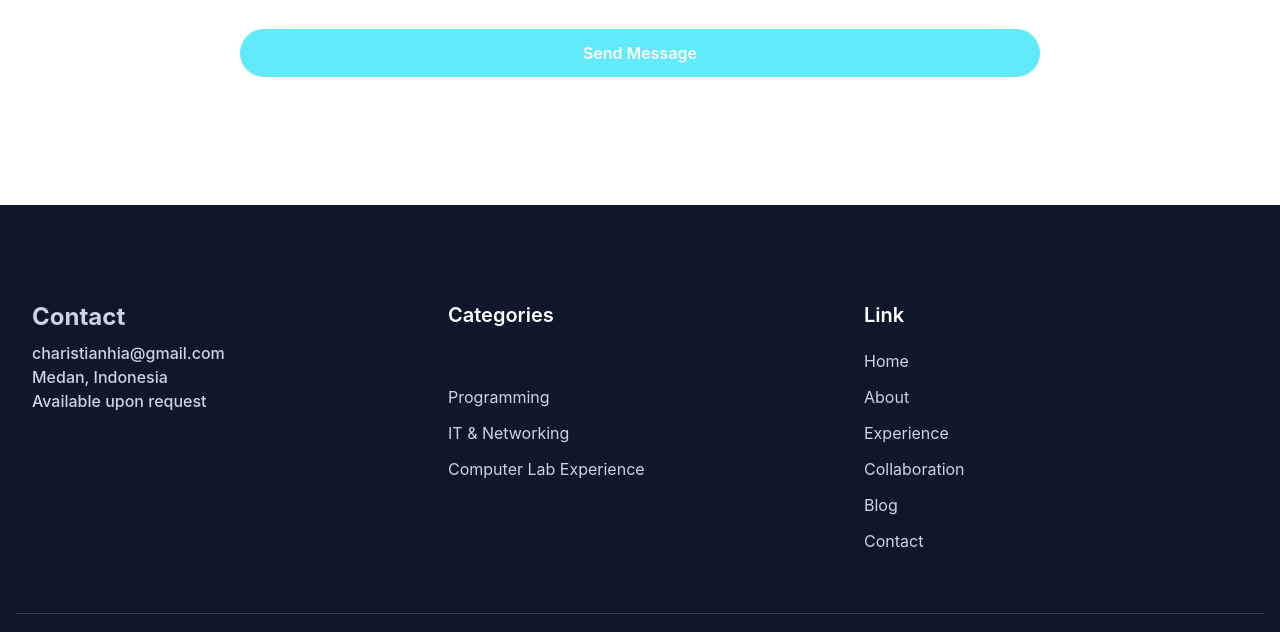
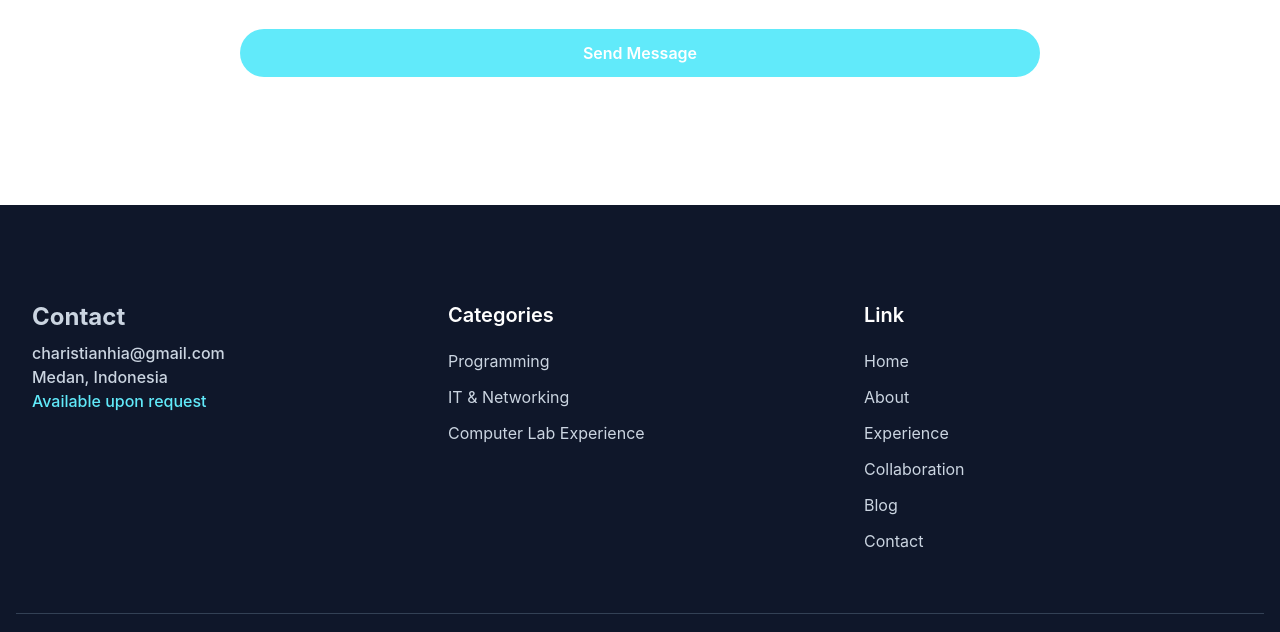
Before and after one commit to Charistian-Hia/web-portfolio-charistianhia-tailwind-css, a website: page index.html in a window 1280 px wide. Shown: the part 5590-6222 px from the top of the page. Drawn offline with Linux system fonts and the light colour scheme.

Commit message:
Update index.html

```diff
--- a/index.html
+++ b/index.html
@@ -633,7 +633,7 @@
             <h3 class="mb-2 text-2xl font-bold">Contact</h3>
             <p>charistianhia@gmail.com</p>
             <p>Medan, Indonesia</p>
-            <p><a href="https://wa.me/088807132891" target="_blank" class="mb-3 inline-block text-base hover:text-primary">Available upon request</p>
+            <p><a href="https://wa.me/088807132891" target="_blank" class="text-primary">Available upon request</p>
           </div>
           <div class="mb-12 w-full px-4 md:w-1/3">
             <h3 class="mb-5 text-xl font-semibold text-white">Categories</h3>
```
